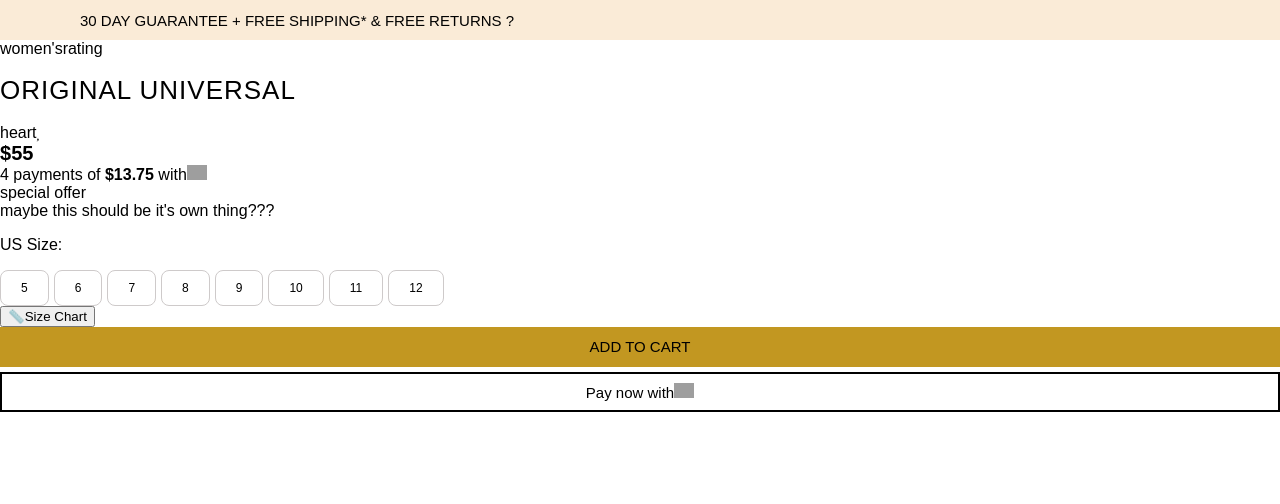
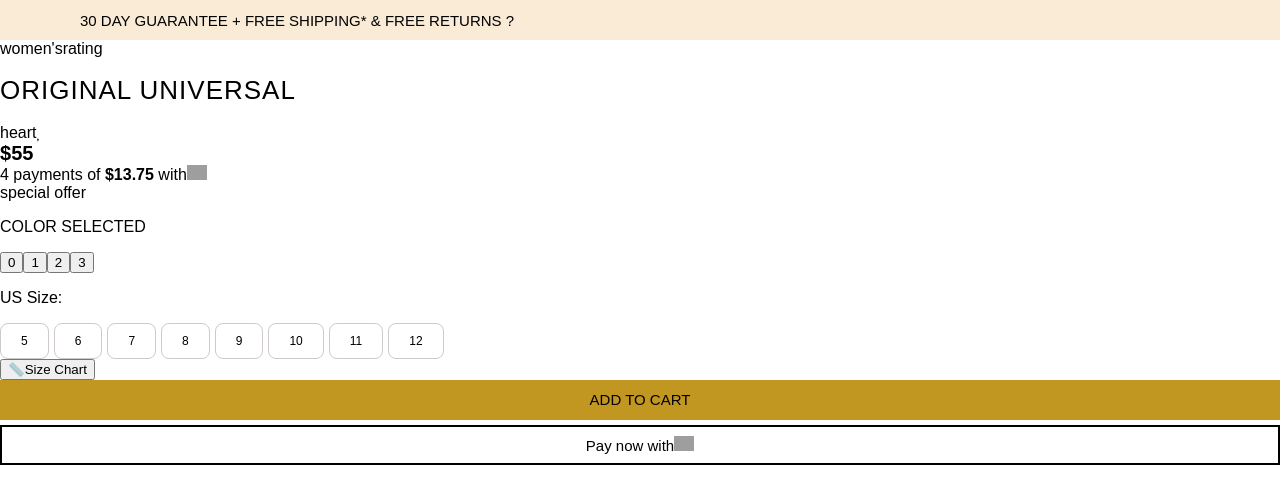
Before and after one commit to partum/ecommerce, a React (Create React App) app: page / in a window 1280 px wide. Shown: the top 504 px of the page. Built offline with nearby package versions, Linux system fonts and the light colour scheme; grey boxes are pictures that could not be loaded.

Commit message:
Added buttons that switch between colors

```diff
--- /dev/null
+++ b/src/components/ColorButton.js
@@ -0,0 +1,15 @@
+import React from "react"
+
+export default function ProductOption(props){
+
+    function changeActive(){
+    let select = document.getElementById("colorOption")
+    select.innerHTML = props.number.color
+    }
+
+    return(
+        <button onClick={changeActive}>
+            {props.number.id}
+        </button>
+    )
+    }
--- a/src/components/ProductOption.js
+++ b/src/components/ProductOption.js
@@ -1,5 +1,6 @@
 import React from "react"
 import SizeButton from "./SizeButton"
+import ColorButton from "./ColorButton"
 
 export default function ProductOption(props){
     //console.log(props.stuff.title)
@@ -22,7 +23,8 @@ export default function ProductOption(props){
             <div>special offer</div>
         </div>
         <div className="productOption__options">
-            maybe this should be it's own thing???
+            <p id="colorOption">COLOR SELECTED</p>
+            {props.stuff.colorInfo.map((elem) => <ColorButton number={elem}/>)}
         </div>
         <div className="productOption__size">
             <p>US Size:</p>
--- a/src/data.js
+++ b/src/data.js
@@ -4,7 +4,25 @@ export default [
         new: false,
         gender: "women's",
         title: "Original Universal",
-        price: 55
+        price: 55,
+        colorInfo: [
+            {
+                id: 0,
+                color: "balance starfish"
+            },
+            {
+                id: 1,
+                color: "balance black"
+            },
+            {
+                id: 2,
+                color: "sand dune"
+            },
+            {
+                id: 3,
+                color: "mirage multi"
+            }
+        ]
     },
     {
         id: 2,
```
